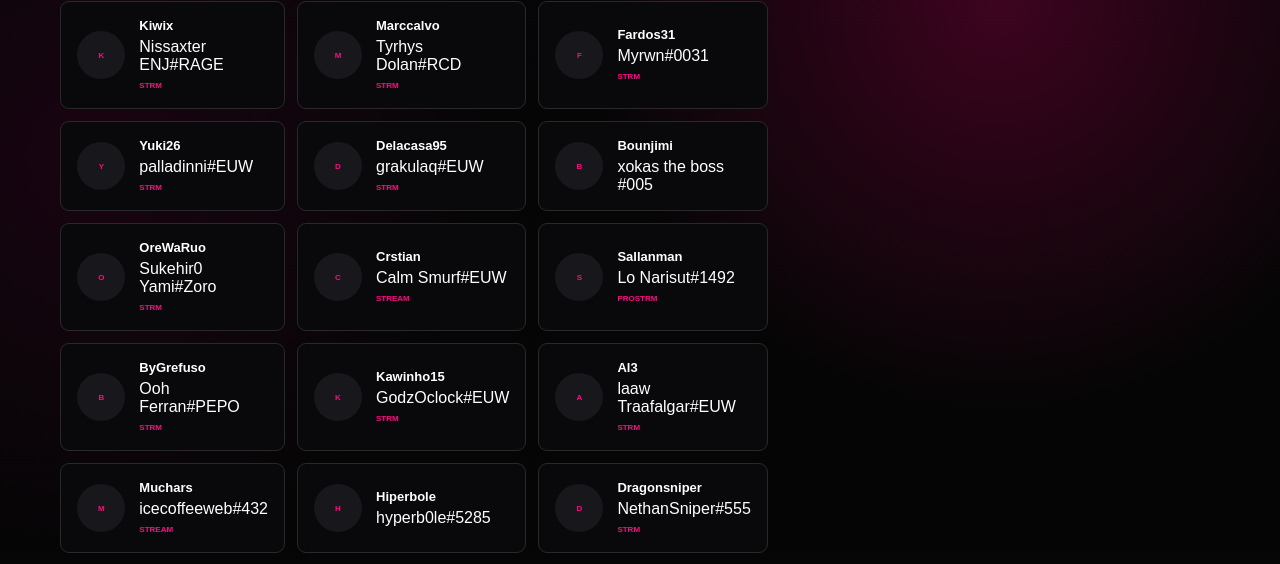
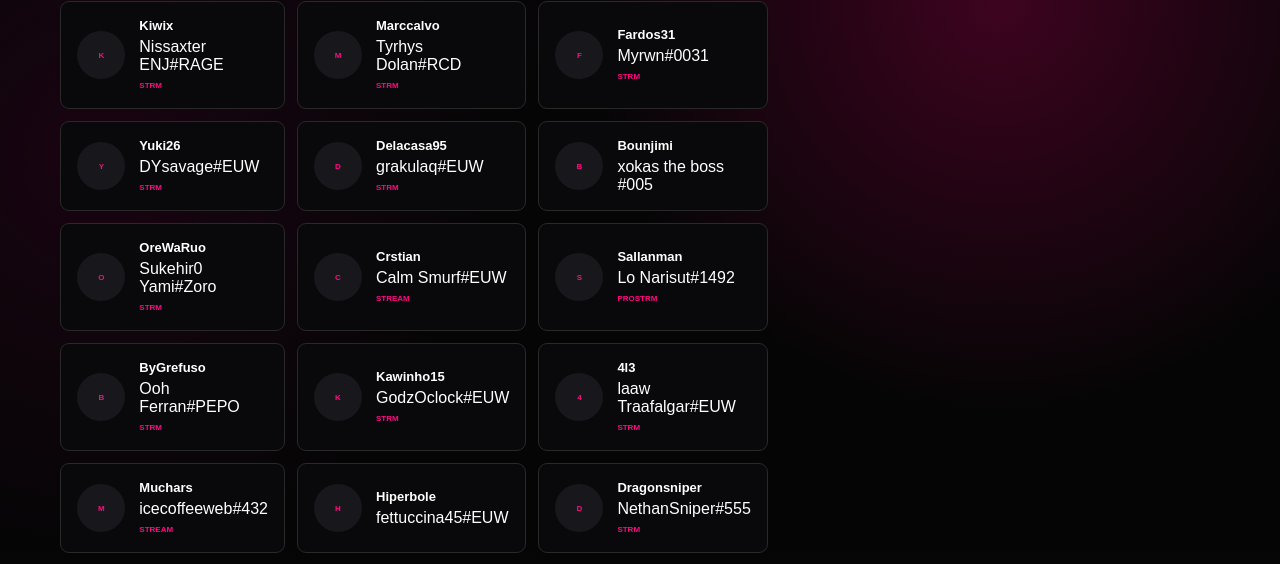
Before and after one commit to ByGrefuso/grefuso-challenge, a Next.js app: page / in a window 1280 px wide. Shown: the part 1723-2287 px from the top of the page. Built offline with nearby package versions, Linux system fonts and the light colour scheme; no server answers; a web font is replaced by a local one.

Commit message:
Update page.tsx

```diff
--- a/app/page.tsx
+++ b/app/page.tsx
@@ -31,7 +31,7 @@ const PARTICIPANTS = [
   { name: "Kiwix", riotId: "Nissaxter ENJ#RAGE", platform: "kick", channel: "bydagma" },
   { name: "Marccalvo", riotId: "Tyrhys Dolan#RCD", platform: "twitch", channel: "marcsuarezdp" },
   { name: "Fardos31", riotId: "Myrwn#0031", platform: "twitch", channel: "fardos_31" },
-  { name: "Yuki26", riotId: "palladinni#EUW", platform: "twitch", channel: "yuuki26_" },
+  { name: "Yuki26", riotId: "DYsavage#EUW", platform: "twitch", channel: "yuuki26_" },
   { name: "Delacasa95", riotId: "grakulaq#EUW", platform: "twitch", channel: "delakelly" },
   { name: "Bounjimi", riotId: "xokas the boss #005", platform: null, channel: null },
   { name: "OreWaRuo", riotId: "Sukehir0 Yami#Zoro", platform: "twitch", channel: "orewarulo" },
@@ -39,9 +39,9 @@ const PARTICIPANTS = [
   { name: "Sallanman", riotId: "Lo Narisut#1492", platform: "twitch", channel: "sallanman_cat" },
   { name: "ByGrefuso", riotId: "Ooh Ferran#PEPO", platform: "twitch", channel: "bygrefuso" },
   { name: "Kawinho15", riotId: "GodzOclock#EUW", platform: "twitch", channel: "kawinho15_" },
-  { name: "Al3", riotId: "laaw Traafalgar#EUW", platform: "twitch", channel: "euwthe4l3" },
+  { name: "4l3", riotId: "laaw Traafalgar#EUW", platform: "twitch", channel: "euwthe4l3" },
   { name: "Muchars", riotId: "icecoffeeweb#432", platform: null, channel: "muchars" },
-  { name: "Hiperbole", riotId: "hyperb0le#5285", platform: null, channel: null },
+  { name: "Hiperbole", riotId: "fettuccina45#EUW", platform: null, channel: null },
   { name: "Dragonsniper", riotId: "NethanSniper#555", platform: "twitch", channel: "DragonSniper555" },
   { name: "Luewer", riotId: "nitte#88776", platform: "twitch", channel: "luewer18" },
 ] as const;
```
